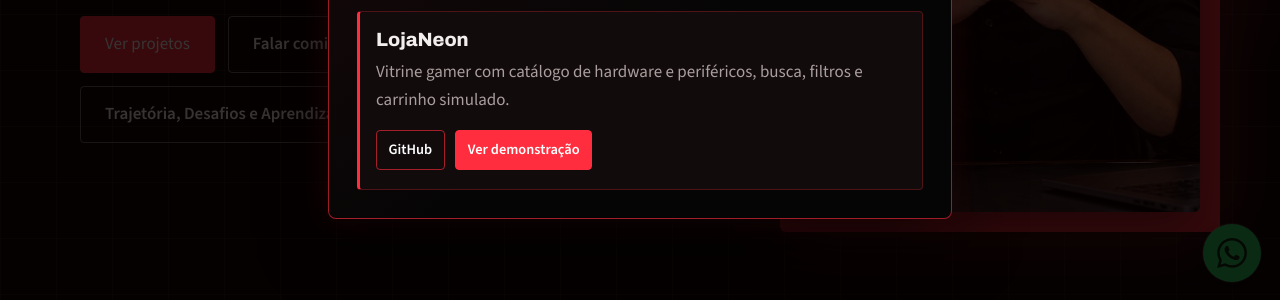
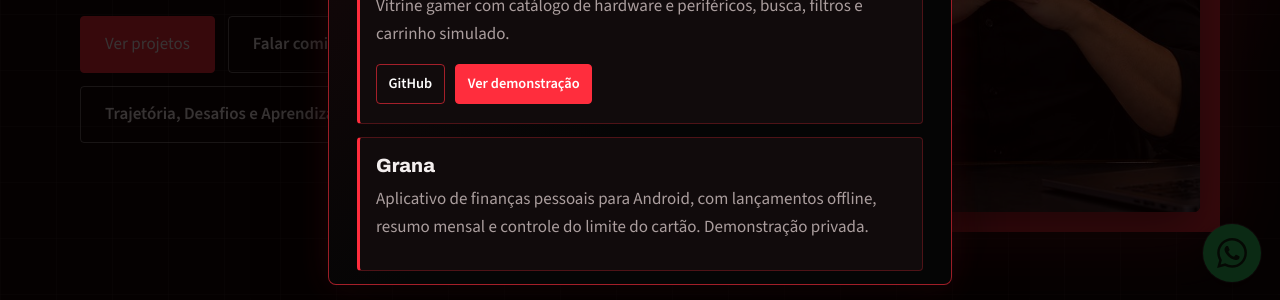
Before and after one commit to jeanviana01/Apresentacao-Pessoal, a plain HTML site: page index.html in a window 1280 px wide. Both pictures are taken after a click on the link "Projetos". Shown: the part 499-799 px from the top of the page. Drawn offline with nearby package versions, Linux system fonts and the light colour scheme.

Commit message:
Apresenta o Grana na aba Projetos

```diff
--- a/index.html
+++ b/index.html
@@ -194,6 +194,10 @@
       <a class="btn ghost" href="https://github.com/jeanviana01/LojaNeon" target="_blank" rel="noopener">GitHub <span class="sr-projeto">da LojaNeon</span></a>
       <a class="btn" href="https://jeanviana01.github.io/LojaNeon/" target="_blank" rel="noopener">Ver demonstração <span class="sr-projeto">da LojaNeon</span></a>
     </li>
+    <li>
+      <h3>Grana</h3>
+      <p>Aplicativo de finanças pessoais para Android, com lançamentos offline, resumo mensal e controle do limite do cartão. Demonstração privada.</p>
+    </li>
   </ul>
 </dialog>
 
```
